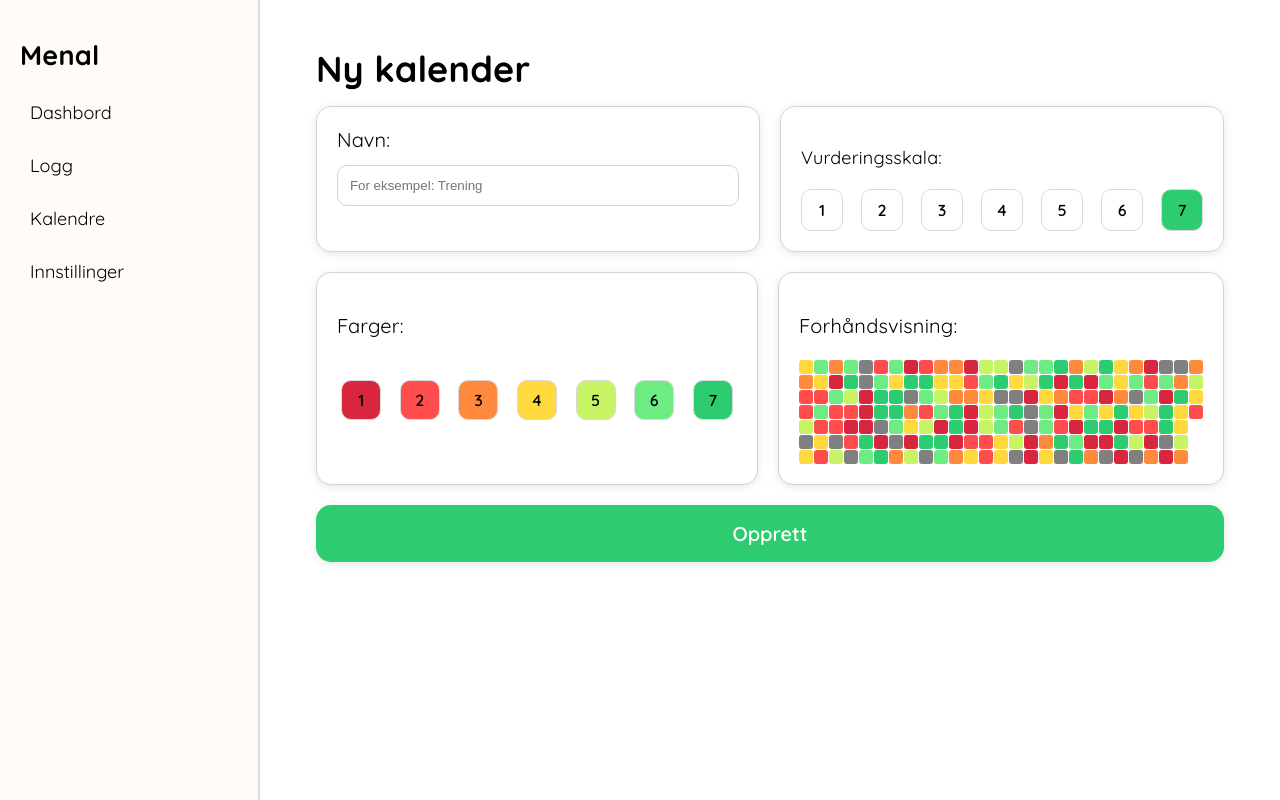
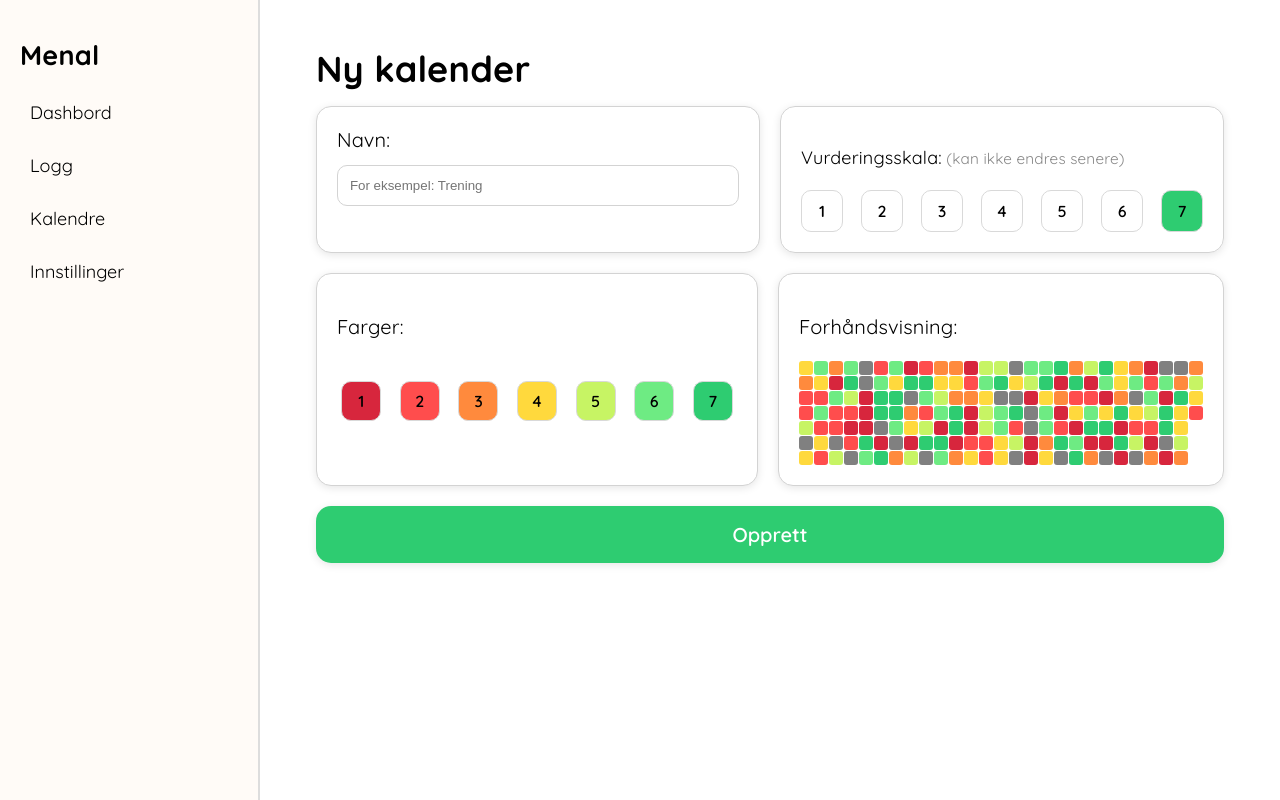
Before and after one commit to eiriklerdalen/Menal, a React (Vite) app in the folder menal/: page /calendars/new in a window 1280 px wide. Built offline with nearby package versions, Linux system fonts and the light colour scheme.

Commit message:
flyttet velging av farger til eget komponent

```diff
--- /dev/null
+++ b/menal/src/components/ScaleColorSelector.tsx
@@ -0,0 +1,51 @@
+import { useState } from "react";
+import { HexColorPicker } from "react-colorful";
+
+type ScaleColorSelectorProps = {
+    colors: string[];
+    setColors: React.Dispatch<React.SetStateAction<string[]>>;
+    maxRating: number;
+};
+
+
+function ScaleColorSelector({colors, setColors, maxRating}: ScaleColorSelectorProps) {
+    const [selectedColorIndex, setSelectedColorIndex] = useState<number | null>(null);
+
+    return (
+        <div className="scales-color-selector">
+            <p>Farger:</p>
+            <div className="color-buttons">
+                {Array.from({ length: maxRating }, (_, i) => i + 1).map((rating) => (
+                    <button
+                        key={rating}
+                        style={{ backgroundColor: colors[rating - 1] }}
+                        onClick={() => setSelectedColorIndex(rating - 1)}
+                    >
+                        {rating}
+                    </button>
+                ))}
+            </div>
+            {selectedColorIndex !== null && (
+                <div className="color-picker-popup">
+                    <HexColorPicker
+                        color={colors[selectedColorIndex]}
+                        onChange={(newColor) => {
+                            const updatedColors = [...colors];
+                            updatedColors[selectedColorIndex] = newColor;
+                            setColors(updatedColors);
+                        }}
+                    />
+
+                    <button
+                        className="close-color-selector-button"
+                        onClick={() => setSelectedColorIndex(null)}
+                    >
+                        Lukk
+                    </button>
+                </div>
+            )}
+        </div>
+    )
+}
+
+export default ScaleColorSelector;
--- a/menal/src/pages/EditCalendarPage.tsx
+++ b/menal/src/pages/EditCalendarPage.tsx
@@ -4,6 +4,7 @@ import { useNavigate } from "react-router-dom";
 import { HexColorPicker } from "react-colorful";
 
 import CalendarHeatMap from "../components/CalendarHeatMap";
+import ScaleColorSelector from "../components/ScaleColorSelector";
 
 import "/src/pages/EditCalendarPage.css";
 
@@ -66,41 +67,11 @@ function EditCalendarPage() {
                         placeholder="For eksempel: Trening"
                     />
                 </div>
-
-                <div className="scales-color-selector">
-                    <p>Farger:</p>
-                    <div className="color-buttons">
-                        {Array.from({ length: maxRating }, (_, i) => i + 1).map((rating) => (
-                            <button
-                                key={rating}
-                                style={{ backgroundColor: colors[rating - 1] }}
-                                onClick={() => setSelectedColorIndex(rating - 1)}
-                            >
-                                {rating}
-                            </button>
-                        ))}
-                    </div>
-                    {selectedColorIndex !== null && (
-                        <div className="color-picker-popup">
-                            <HexColorPicker
-                                color={colors[selectedColorIndex]}
-                                onChange={(newColor) => {
-                                    const updatedColors = [...colors];
-                                    updatedColors[selectedColorIndex] = newColor;
-                                    setColors(updatedColors);
-                                }}
-                            />
-
-                            <button
-                                className="close-color-selector-button"
-                                onClick={() => setSelectedColorIndex(null)}
-                            >
-                                Lukk
-                            </button>
-                        </div>
-                    )}
-                </div>
-
+                <ScaleColorSelector
+                    colors={ colors }
+                    setColors={ setColors }
+                    maxRating={ maxRating }
+                />
             </div>
             <div className="heatmap-color-preview">
                 <p>Forhåndsvisning:</p>
--- a/menal/src/pages/NewCalendarPage.css
+++ b/menal/src/pages/NewCalendarPage.css
@@ -49,6 +49,11 @@
   border-radius: 15px;
   border: 1px solid lightgray;
   box-shadow: 0 2px 8px rgba(0, 0, 0, 0.1);
+}
+
+.edit-warning {
+  font-size: 0.85em;
+  color: #888;
 }
 
 .rating-buttons {
--- a/menal/src/pages/NewCalendarPage.tsx
+++ b/menal/src/pages/NewCalendarPage.tsx
@@ -1,6 +1,8 @@
 import { useState } from "react";
 import { useNavigate } from "react-router-dom";
+
 import CalendarHeatMap from "../components/CalendarHeatMap";
+import ScaleColorSelector from "../components/ScaleColorSelector";
 
 import "/src/pages/NewCalendarPage.css";
 
@@ -16,6 +18,7 @@ function NewCalendarPage() {
 
     const [calendarName, setCalendarName] = useState("");
     const [maxRating, setMaxRating] = useState(7);
+    const [colors, setColors] = useState<string[]>(presets[7]);
 
     function createCalendar() {
         if (calendarName.trim() === "") {
@@ -49,7 +52,7 @@ function NewCalendarPage() {
             .catch((err) => console.log(err));
     }
 
-    const colors = presets[maxRating];
+    // const colors = presets[maxRating];
     const [previewEntries, setPreviewEntries] = useState(
         generatePreviewEntries(maxRating, 365)
     );
@@ -70,7 +73,13 @@ function NewCalendarPage() {
                     </div>
 
                     <div className="calendar-rating-input">
-                        <p>Vurderingsskala:</p>
+                        <p>
+                            Vurderingsskala:
+                            <span className="edit-warning">
+                                {" "}
+                                (kan ikke endres senere)
+                            </span>
+                        </p>
 
                         <div className="rating-buttons">
                             {[1, 2, 3, 4, 5, 6, 7].map((rating) => (
@@ -82,8 +91,9 @@ function NewCalendarPage() {
                                                         maxRating === rating ? "#2ECC71" : "white"
                                                 }}
                                                 onClick={() => {
-                                                    setMaxRating(rating)
-                                                    setPreviewEntries(generatePreviewEntries(rating, 365))
+                                                    setMaxRating(rating);
+                                                    setColors(presets[rating])
+                                                    setPreviewEntries(generatePreviewEntries(rating, 365));
                                                 }}
                                             >
                                                 {rating}
@@ -94,19 +104,11 @@ function NewCalendarPage() {
                 </div>
 
                 <div className="color-settings">
-                    <div className="scales-color-selector">
-                        <p>Farger:</p>
-                        <div className="color-buttons">
-                            {Array.from({ length: maxRating }, (_, i) => i + 1).map((rating) => (
-                                <button
-                                    key={rating}
-                                    style={{ backgroundColor: colors[rating - 1] }}
-                                >
-                                    {rating}
-                                </button>
-                            ))}
-                        </div>
-                    </div>
+                    <ScaleColorSelector
+                        colors={ colors }
+                        setColors={ setColors }
+                        maxRating={ maxRating }
+                    />
 
                     <div className="calendar-preview">
                         <p>Forhåndsvisning:</p>
```
Also changed, not shown: menal/src/backend/setup.js (+4 -3 lines).
